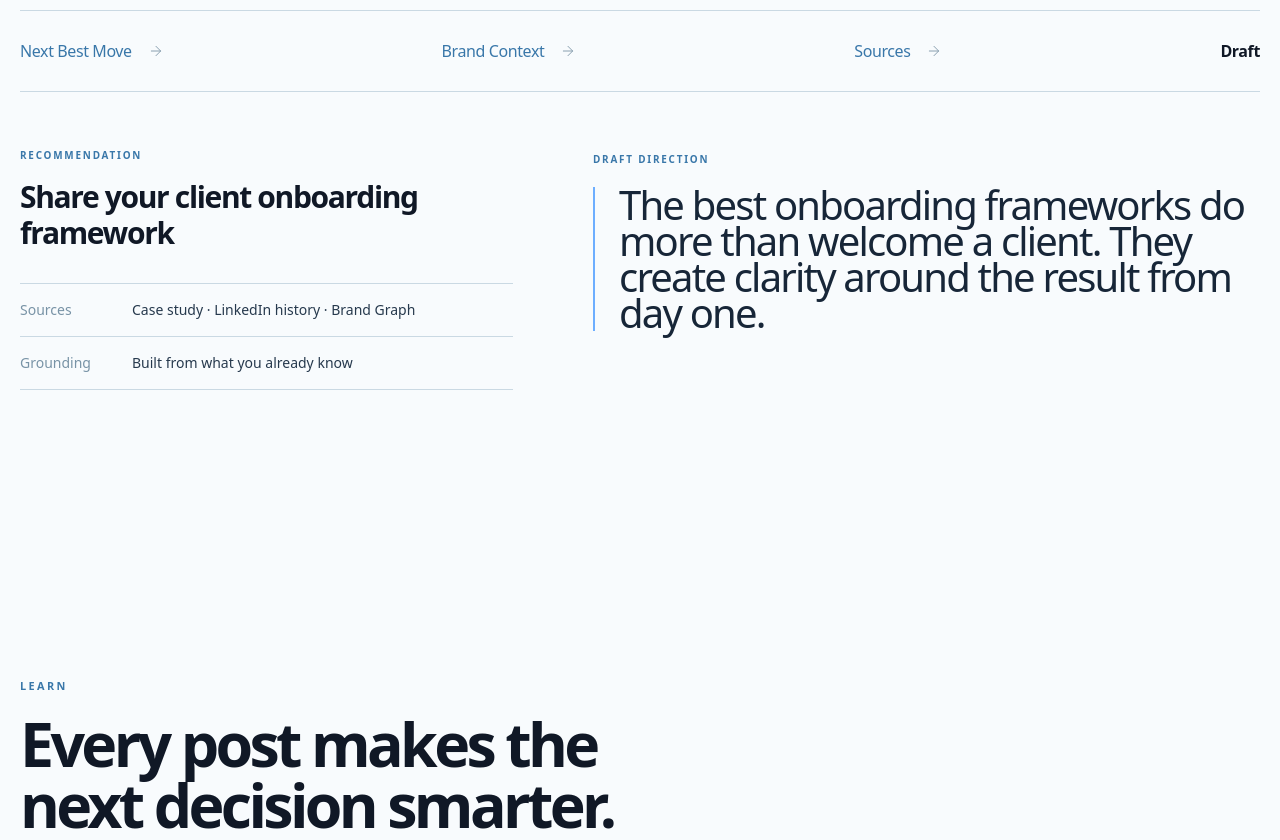
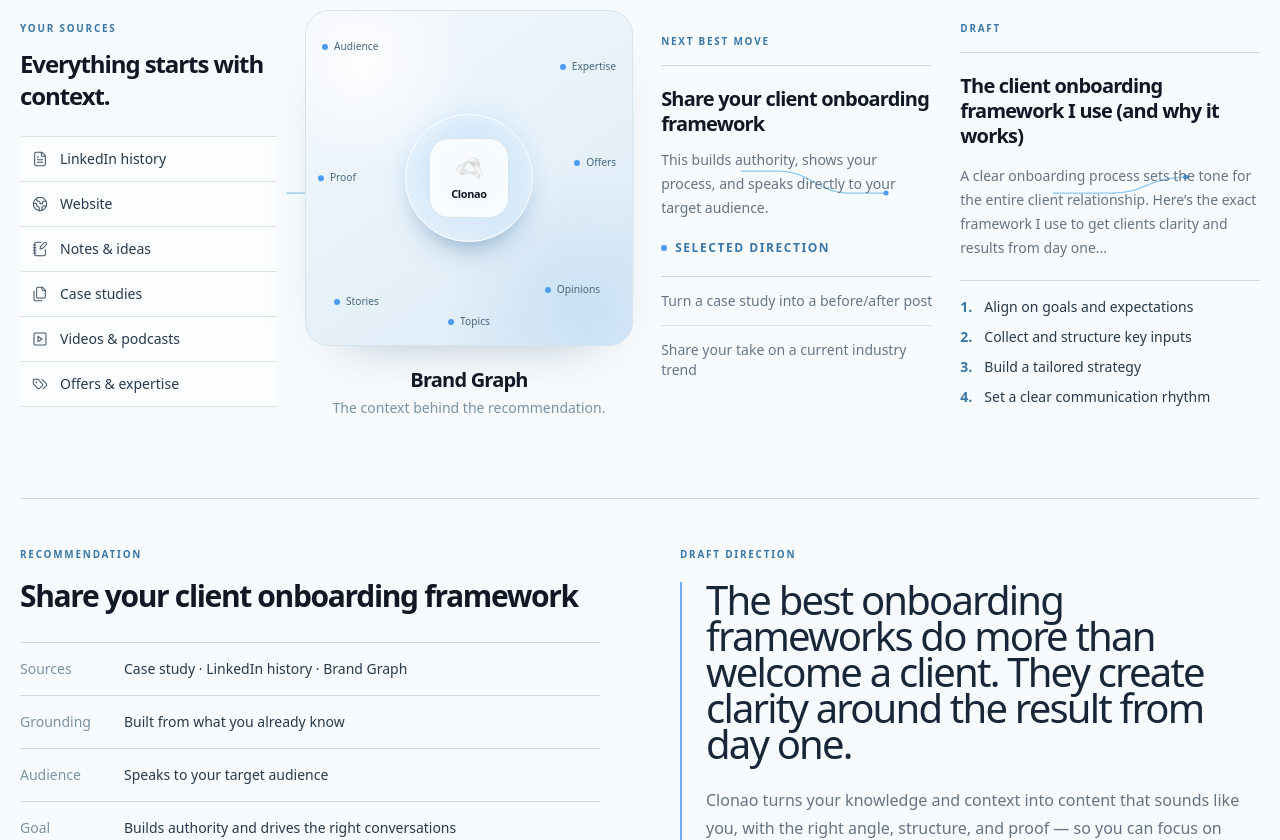
Before and after one commit to veokleo-create07/linkeldn.tool.100k, a Next.js app: page /product in a window 1280 px wide. Shown: the part 1720-2560 px from the top of the page. Built offline with nearby package versions, Linux system fonts and the light colour scheme.

Commit message:
refine: redesign product create flow

```diff
--- a/src/components/marketing/product-create.tsx
+++ b/src/components/marketing/product-create.tsx
@@ -1,6 +1,29 @@
-import { ArrowRight } from "lucide-react";
+import {
+  FileText,
+  Files,
+  Globe2,
+  NotebookPen,
+  PlaySquare,
+  Tags,
+} from "lucide-react";
 
-const flow = ["Next Best Move", "Brand Context", "Sources", "Draft"];
+const sources = [
+  ["LinkedIn history", FileText],
+  ["Website", Globe2],
+  ["Notes & ideas", NotebookPen],
+  ["Case studies", Files],
+  ["Videos & podcasts", PlaySquare],
+  ["Offers & expertise", Tags],
+] as const;
+
+const contextLabels = ["Audience", "Expertise", "Proof", "Offers", "Stories", "Opinions", "Topics"];
+
+const outline = [
+  "Align on goals and expectations",
+  "Collect and structure key inputs",
+  "Build a tailored strategy",
+  "Set a clear communication rhythm",
+];
 
 export function ProductCreate() {
   return (
@@ -16,46 +39,156 @@ export function ProductCreate() {
           </p>
         </div>
 
-        <div className="mt-14 border-y border-[#cad9e3] py-6 sm:mt-16 sm:py-7">
-          <div className="flex flex-wrap items-center gap-x-4 gap-y-3 lg:flex-nowrap lg:justify-between">
-            {flow.map((step, index) => (
-              <div key={step} className="flex items-center gap-4">
-                <span className={index === flow.length - 1 ? "text-base font-semibold tracking-[-0.025em] text-[#101826]" : "text-base font-medium tracking-[-0.025em] text-[#3977a9]"}>
-                  {step}
-                </span>
-                {index < flow.length - 1 ? <ArrowRight className="size-4 shrink-0 text-[#8aa0b0]" strokeWidth={1.5} aria-hidden="true" /> : null}
-              </div>
-            ))}
+        <div className="relative mt-14 sm:mt-16">
+          <FlowConnectors />
+          <div className="relative grid gap-5 lg:grid-cols-[0.9fr_1.15fr_0.95fr_1.05fr] lg:items-center lg:gap-7">
+            <SourcesStage />
+            <BrandGraphStage />
+            <NextMoveStage />
+            <DraftStage />
           </div>
         </div>
 
-        <div className="mt-12 grid gap-12 sm:mt-14 lg:grid-cols-[minmax(0,0.85fr)_minmax(0,1.15fr)] lg:gap-20">
-          <div>
-            <p className="text-[0.62rem] font-semibold uppercase tracking-[0.18em] text-[#3977a9]">Recommendation</p>
-            <h3 className="mt-4 max-w-md text-2xl font-semibold leading-tight tracking-[-0.045em] text-[#101826] sm:text-3xl">
-              Share your client onboarding framework
-            </h3>
-
-            <div className="mt-8 border-y border-[#cad9e3]">
-              <div className="grid grid-cols-[6rem_minmax(0,1fr)] gap-4 border-b border-[#cad9e3] py-4">
-                <span className="text-sm text-[#7893a6]">Sources</span>
-                <span className="text-sm font-medium text-[#26394d]">Case study · LinkedIn history · Brand Graph</span>
-              </div>
-              <div className="grid grid-cols-[6rem_minmax(0,1fr)] gap-4 py-4">
-                <span className="text-sm text-[#7893a6]">Grounding</span>
-                <span className="text-sm font-medium text-[#26394d]">Built from what you already know</span>
-              </div>
-            </div>
-          </div>
-
-          <div className="lg:pt-1">
-            <p className="text-[0.62rem] font-semibold uppercase tracking-[0.18em] text-[#3977a9]">Draft direction</p>
-            <blockquote className="mt-5 max-w-2xl border-l-2 border-[#6daeff] pl-6 text-2xl font-medium leading-[1.18] tracking-[-0.045em] text-[#172638] sm:text-3xl lg:text-[2.5rem]">
-              The best onboarding frameworks do more than welcome a client. They create clarity around the result from day one.
-            </blockquote>
+        <div className="mt-16 border-t border-[#cad9e3] pt-10 sm:mt-20 sm:pt-12">
+          <div className="grid gap-12 lg:grid-cols-2 lg:gap-20">
+            <RecommendationDetails />
+            <DraftDirection />
           </div>
         </div>
       </div>
     </section>
   );
 }
+
+function SourcesStage() {
+  return (
+    <section aria-labelledby="create-sources-heading" className="create-stage-reveal">
+      <p className="text-[0.62rem] font-semibold uppercase tracking-[0.18em] text-[#3977a9]">Your Sources</p>
+      <h3 id="create-sources-heading" className="mt-3 text-2xl font-semibold tracking-[-0.045em] text-[#101826]">Everything starts with context.</h3>
+      <div className="mt-6 divide-y divide-[#d7e2ea] border-y border-[#d7e2ea] bg-white/45">
+        {sources.map(([label, Icon]) => (
+          <div key={label} className="flex items-center gap-3 px-3 py-3">
+            <Icon className="size-4 shrink-0 text-[#42566b]" strokeWidth={1.55} aria-hidden="true" />
+            <span className="min-w-0 text-sm font-medium text-[#26394d]">{label}</span>
+          </div>
+        ))}
+      </div>
+    </section>
+  );
+}
+
+function BrandGraphStage() {
+  return (
+    <section aria-labelledby="create-brand-graph-heading" className="create-stage-reveal create-brand-graph text-center">
+      <div className="relative mx-auto flex min-h-[21rem] max-w-[23rem] items-center justify-center overflow-hidden rounded-[1.5rem] border border-[#d5e4ef] bg-[radial-gradient(circle_at_50%_48%,rgba(140,203,255,0.42),transparent_34%),linear-gradient(145deg,#f4f8fc,#dcebf7)] px-4 py-8 shadow-[0_24px_55px_-42px_rgba(20,65,103,0.56)]">
+        <div className="pointer-events-none absolute inset-0 bg-[radial-gradient(circle_at_18%_16%,rgba(255,255,255,0.82),transparent_28%),radial-gradient(circle_at_84%_88%,rgba(104,170,224,0.18),transparent_34%)]" aria-hidden="true" />
+        <div className="relative flex size-32 items-center justify-center rounded-full border border-white/85 bg-white/72 shadow-[0_18px_34px_-22px_rgba(24,82,135,0.8)]">
+          <div className="flex size-20 flex-col items-center justify-center rounded-[1.25rem] border border-[#d7e5ef] bg-white/85">
+            <img src="/clonao-logo.png" alt="" className="size-7 object-contain" />
+            <span className="mt-1 text-[0.68rem] font-semibold tracking-[-0.03em] text-[#101826]">Clonao</span>
+          </div>
+        </div>
+        {contextLabels.map((label, index) => (
+          <span key={label} className={"absolute " + contextPosition(index)}>
+            <span className="mr-1.5 inline-block size-1.5 rounded-full bg-[#4d9cf3] align-middle" aria-hidden="true" />
+            {label}
+          </span>
+        ))}
+      </div>
+      <h3 id="create-brand-graph-heading" className="mt-5 text-xl font-semibold tracking-[-0.04em] text-[#101826]">Brand Graph</h3>
+      <p className="mt-1 text-sm text-[#7893a6]">The context behind the recommendation.</p>
+    </section>
+  );
+}
+
+function contextPosition(index: number) {
+  return [
+    "left-4 top-7 text-[0.64rem] font-medium text-[#47677f]",
+    "right-4 top-12 text-[0.64rem] font-medium text-[#47677f]",
+    "left-3 top-1/2 -translate-y-1/2 text-[0.64rem] font-medium text-[#47677f]",
+    "right-4 top-[43%] text-[0.64rem] font-medium text-[#47677f]",
+    "left-7 bottom-9 text-[0.64rem] font-medium text-[#47677f]",
+    "right-8 bottom-12 text-[0.64rem] font-medium text-[#47677f]",
+    "left-1/2 bottom-4 -translate-x-1/2 text-[0.64rem] font-medium text-[#47677f]",
+  ][index];
+}
+
+function NextMoveStage() {
+  return (
+    <section aria-labelledby="create-next-move-heading" className="create-stage-reveal">
+      <p className="text-[0.62rem] font-semibold uppercase tracking-[0.18em] text-[#3977a9]">Next Best Move</p>
+      <div className="mt-4 border-y border-[#cad9e3] py-5">
+        <h3 id="create-next-move-heading" className="text-xl font-semibold leading-tight tracking-[-0.04em] text-[#101826]">Share your client onboarding framework</h3>
+        <p className="mt-3 text-sm leading-6 text-[#647384]">This builds authority, shows your process, and speaks directly to your target audience.</p>
+        <div className="mt-5 flex items-center gap-2 text-xs font-semibold uppercase tracking-[0.13em] text-[#3977a9]">
+          <span className="size-1.5 rounded-full bg-[#4d9cf3]" aria-hidden="true" />
+          Selected direction
+        </div>
+      </div>
+      <div className="divide-y divide-[#d7e2ea] text-sm text-[#65768b]">
+        <p className="py-3.5">Turn a case study into a before/after post</p>
+        <p className="py-3.5">Share your take on a current industry trend</p>
+      </div>
+    </section>
+  );
+}
+
+function DraftStage() {
+  return (
+    <section aria-labelledby="create-draft-heading" className="create-stage-reveal">
+      <p className="text-[0.62rem] font-semibold uppercase tracking-[0.18em] text-[#3977a9]">Draft</p>
+      <div className="mt-4 border-y border-[#cad9e3] py-5">
+        <h3 id="create-draft-heading" className="text-xl font-semibold leading-tight tracking-[-0.04em] text-[#101826]">The client onboarding framework I use (and why it works)</h3>
+        <p className="mt-4 text-sm leading-6 text-[#647384]">A clear onboarding process sets the tone for the entire client relationship. Here’s the exact framework I use to get clients clarity and results from day one...</p>
+      </div>
+      <ol className="mt-4 space-y-2.5 text-sm text-[#26394d]">
+        {outline.map((item, index) => (
+          <li key={item} className="flex gap-3">
+            <span className="font-semibold text-[#3977a9]">{index + 1}.</span>
+            <span>{item}</span>
+          </li>
+        ))}
+      </ol>
+    </section>
+  );
+}
+
+function RecommendationDetails() {
+  return (
+    <section aria-labelledby="create-recommendation-heading">
+      <p className="text-[0.62rem] font-semibold uppercase tracking-[0.18em] text-[#3977a9]">Recommendation</p>
+      <h3 id="create-recommendation-heading" className="mt-4 text-2xl font-semibold tracking-[-0.045em] text-[#101826] sm:text-3xl">Share your client onboarding framework</h3>
+      <dl className="mt-7 divide-y divide-[#cad9e3] border-y border-[#cad9e3] text-sm">
+        <div className="grid grid-cols-[5.5rem_minmax(0,1fr)] gap-4 py-4"><dt className="text-[#7893a6]">Sources</dt><dd className="font-medium text-[#26394d]">Case study · LinkedIn history · Brand Graph</dd></div>
+        <div className="grid grid-cols-[5.5rem_minmax(0,1fr)] gap-4 py-4"><dt className="text-[#7893a6]">Grounding</dt><dd className="font-medium text-[#26394d]">Built from what you already know</dd></div>
+        <div className="grid grid-cols-[5.5rem_minmax(0,1fr)] gap-4 py-4"><dt className="text-[#7893a6]">Audience</dt><dd className="font-medium text-[#26394d]">Speaks to your target audience</dd></div>
+        <div className="grid grid-cols-[5.5rem_minmax(0,1fr)] gap-4 py-4"><dt className="text-[#7893a6]">Goal</dt><dd className="font-medium text-[#26394d]">Builds authority and drives the right conversations</dd></div>
+      </dl>
+    </section>
+  );
+}
+
+function DraftDirection() {
+  return (
+    <section aria-labelledby="create-draft-direction-heading">
+      <p className="text-[0.62rem] font-semibold uppercase tracking-[0.18em] text-[#3977a9]">Draft Direction</p>
+      <div className="mt-5 border-l-2 border-[#6daeff] pl-6">
+        <h3 id="create-draft-direction-heading" className="text-2xl font-medium leading-[1.18] tracking-[-0.045em] text-[#172638] sm:text-3xl lg:text-[2.5rem]">The best onboarding frameworks do more than welcome a client. They create clarity around the result from day one.</h3>
+        <p className="mt-6 max-w-xl text-base leading-7 text-[#647384]">Clonao turns your knowledge and context into content that sounds like you, with the right angle, structure, and proof — so you can focus on what matters most.</p>
+      </div>
+    </section>
+  );
+}
+
+function FlowConnectors() {
+  return (
+    <svg className="pointer-events-none absolute inset-x-0 top-[45%] z-0 hidden h-20 w-full -translate-y-1/2 lg:block" viewBox="0 0 1200 80" fill="none" preserveAspectRatio="none" aria-hidden="true">
+      <path d="M258 40H360C390 40 397 18 427 18H462" stroke="#8cc9f4" strokeWidth="1.25" strokeLinecap="round" />
+      <path d="M698 18H734C764 18 772 40 802 40H838" stroke="#8cc9f4" strokeWidth="1.25" strokeLinecap="round" />
+      <path d="M1000 40H1058C1088 40 1094 24 1128 24" stroke="#8cc9f4" strokeWidth="1.25" strokeLinecap="round" />
+      <circle cx="462" cy="18" r="2.5" fill="#4d9cf3" />
+      <circle cx="838" cy="40" r="2.5" fill="#4d9cf3" />
+      <circle cx="1128" cy="24" r="2.5" fill="#4d9cf3" />
+    </svg>
+  );
+}
```
